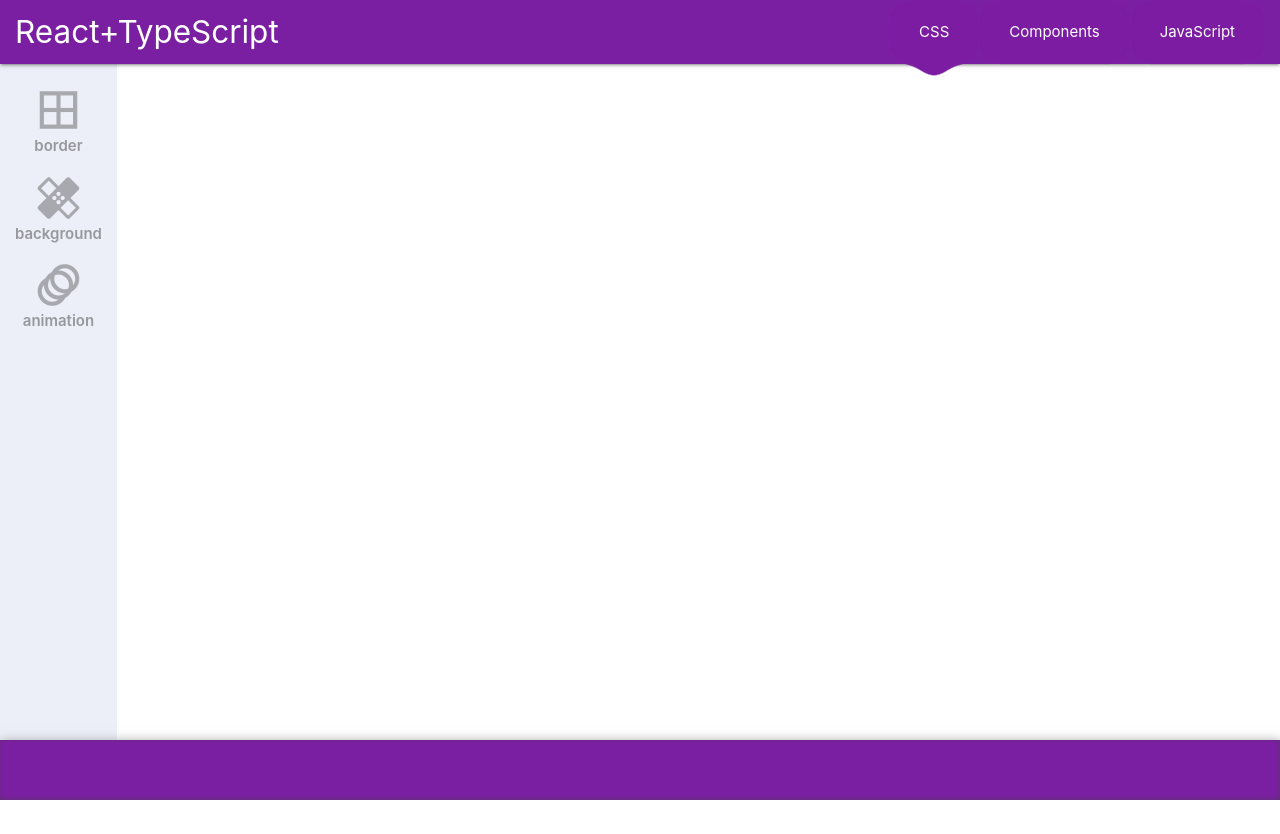
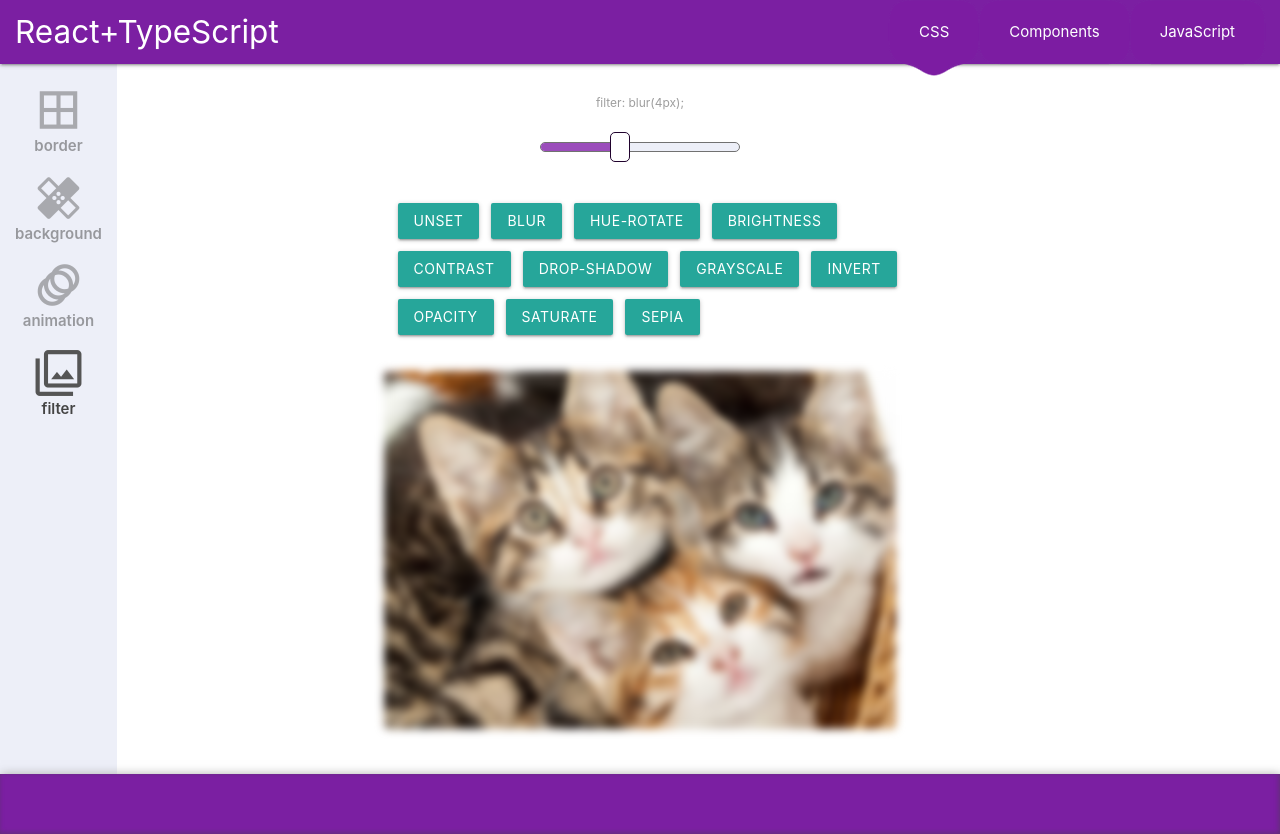
Before and after one commit to Gloomylord/react-ts-app, a React (Create React App) app: page /css/filter in a window 1280 px wide. Before the commit the page ends 800 px from the top, so only its background shows below. Built offline with nearby package versions, Linux system fonts and the light colour scheme.

Commit message:
added filter

```diff
--- a/src/components/Aside/Aside.tsx
+++ b/src/components/Aside/Aside.tsx
@@ -14,7 +14,8 @@ interface IProp {
 let properties: Array<IProp> = [
     {text: 'border', icon: 'border_all'},
     {text: 'background', icon: 'healing'},
-    {text: 'animation', icon: 'animation'}
+    {text: 'animation', icon: 'animation'},
+    {text: 'filter', icon: 'filter'}
     ];
 
 export const Aside: React.FC<{ show: boolean }> = (props) => {
--- /dev/null
+++ b/src/components/CSSProperties/Filter/Filter.module.css
@@ -0,0 +1,50 @@
+.main {
+    padding: 2rem 1rem;
+    display: flex;
+    flex-direction: column;
+}
+
+.filter {
+    height: 28vw;
+    width: 40vw;
+    background: url('/cat.jpg');
+    border-radius: 5px;
+    background-blend-mode: overlay;
+    background-size: cover;
+    margin: 1rem 0;
+    align-self: center;
+}
+
+.sliderContainer {
+    display: flex;
+    align-items: center;
+    justify-content: center;
+    flex-direction: column;
+}
+
+.button {
+    margin: 6px;
+}
+
+.buttons {
+    display: flex;
+    flex-direction: row;
+    flex-wrap: wrap;
+    max-width: 40vw;
+    padding: 1rem 0;
+    box-sizing: border-box;
+    align-self: center;
+    margin-left: 1rem;
+}
+
+
+@media (max-width: 1200px) {
+    .filter {
+        width: 60vw;
+        height: 40vw;
+    }
+
+    .buttons {
+        max-width: 60vw;
+    }
+}
--- /dev/null
+++ b/src/components/CSSProperties/Filter/Filter.tsx
@@ -0,0 +1,47 @@
+import React, {useCallback, useContext} from "react";
+import styles from './Filter.module.css';
+import {FilterContext} from "../../../context/filter/filterContext";
+import {Slider} from "../../Slider/Slider";
+import cn from "classnames";
+
+const filtersArr = ['unset', 'blur', 'hue-rotate', 'brightness', 'contrast', 'drop-shadow', 'grayscale', 'invert',
+    'opacity', 'saturate', 'sepia'];
+
+const filtersMeasure: any = {
+    unset: (value: number) => 'unset',
+    blur: (value: number) => 'blur(' + Math.ceil(value) / 10 + 'px)',
+    brightness: (value: number) => 'brightness(' + Math.ceil(value) / 100 + ')',
+    contrast: (value: number) => 'contrast(' + Math.ceil(value) * 2 + '%)',
+    'drop-shadow': (value: number) => 'drop-shadow(5px 5px ' + Math.ceil(value / 2) + 'px blue)',
+    grayscale: (value: number) => 'grayscale(' + Math.ceil(value)  + '%)',
+    'hue-rotate': (value: number) => 'hue-rotate(' + Math.ceil(value * 3.6) + 'deg)',
+    invert: (value: number) => 'invert(' + Math.ceil(value) + '%)',
+    opacity: (value: number) => 'opacity(' + Math.ceil(value) + '%)',
+    saturate: (value: number) => 'saturate(' + Math.ceil(value) + '%)',
+    sepia: (value: number) => 'sepia(' + Math.ceil(value ) + '%)'
+}
+
+export const Filter: React.FC = () => {
+    const {state, setFilterValue, setFilter} = useContext(FilterContext);
+    const onClick = useCallback((event) => {
+        setFilter(event.target.textContent);
+    }, []);
+
+    return <div className={styles.main}>
+        <div className={styles.sliderContainer}>
+            <label>filter: {filtersMeasure[state.filter](state.filterValue)};</label>
+            <Slider value={state.filterValue} setValue={setFilterValue}/>
+        </div>
+        <div className={styles.buttons}>
+            {
+                filtersArr.map((i, j) =>
+                    <button className={cn(styles.button, 'waves-effect waves-light btn')}
+                            onClick={onClick}
+                            key={j}>{i}</button>)
+            }
+        </div>
+        <div className={styles.filter}
+             style={{filter: filtersMeasure[state.filter](state.filterValue),} as React.CSSProperties}/>
+
+    </div>
+}
--- /dev/null
+++ b/src/context/filter/FilterState.tsx
@@ -0,0 +1,31 @@
+import React, {useCallback, useReducer} from "react";
+import {FilterContext} from "./filterContext";
+import {filterReducer} from "./filterReducer";
+import {SET_FILTER, SET_FILTER_VALUE} from "../types";
+
+export const FilterState: React.FC = ({children}) => {
+    let [state, dispatch] = useReducer<any>(filterReducer, {
+        filterValue: 40,
+        filter: 'blur'
+    });
+
+    const setFilter = useCallback((value: number) => {
+        // @ts-ignore
+        dispatch({
+            type: SET_FILTER,
+            filter: value
+        })
+    }, []);
+
+    const setFilterValue = useCallback((value: string) => {
+        // @ts-ignore
+        dispatch({
+            type: SET_FILTER_VALUE,
+            filterValue: value
+        })
+    }, []);
+
+    return <FilterContext.Provider value={{state, setFilter, setFilterValue}}>
+        {children}
+    </FilterContext.Provider>
+}
--- /dev/null
+++ b/src/context/filter/filterContext.tsx
@@ -0,0 +1,3 @@
+import {createContext} from "react";
+
+export const FilterContext: any = createContext({});
--- /dev/null
+++ b/src/context/filter/filterReducer.tsx
@@ -0,0 +1,12 @@
+import {SET_FILTER,SET_FILTER_VALUE} from "../types";
+
+const handlers: any = {
+    [SET_FILTER]: (state: any, action: any) => ({...state, filter: action.filter}),
+    [SET_FILTER_VALUE]: (state: any, action: any) => ({...state, filterValue: action.filterValue}),
+    DEFAULT: (state:any) => state,
+}
+
+export const filterReducer = (state: any, action: any) => {
+    const handler = handlers[action.type] || handlers.DEFAULT;
+    return handler(state, action);
+}
--- a/src/context/types.tsx
+++ b/src/context/types.tsx
@@ -6,3 +6,5 @@ export const SET_TODO_LIST = 'SET_TODO_LIST';
 export const SET_ANIMATION_SPEED = 'SET_ANIMATION_SPEED';
 export const SET_BACKGROUND_BLEND_MOD = 'SET_BACKGROUND_BLEND_MOD';
 export const SET_BACKGROUND_SIZE = 'SET_BACKGROUND_SIZE';
+export const SET_FILTER = 'SET_FILTER';
+export const SET_FILTER_VALUE = 'SET_FILTER_VALUE';
--- a/src/pages/CSS.tsx
+++ b/src/pages/CSS.tsx
@@ -7,6 +7,8 @@ import {Drops} from "../components/CSSProperties/Drop/ Drops";
 import {Background} from "../components/CSSProperties/Background/Background";
 import {BackContext} from "../context/background/backContext";
 import {BackState} from "../context/background/BackState";
+import {Filter} from "../components/CSSProperties/Filter/Filter";
+import {FilterState} from "../context/filter/FilterState";
 
 export const CSS: React.FC = () => {
     const {state} = useContext(MainContext);
@@ -28,6 +30,11 @@ export const CSS: React.FC = () => {
                     <Background/>
                 </Route>
             </BackState>
+            <FilterState>
+                <Route path='/css/filter' exact>
+                    <Filter/>
+                </Route>
+            </FilterState>
         </Route>
     </>
 }
```
Also changed, not shown: public/cat.jpg (added).
